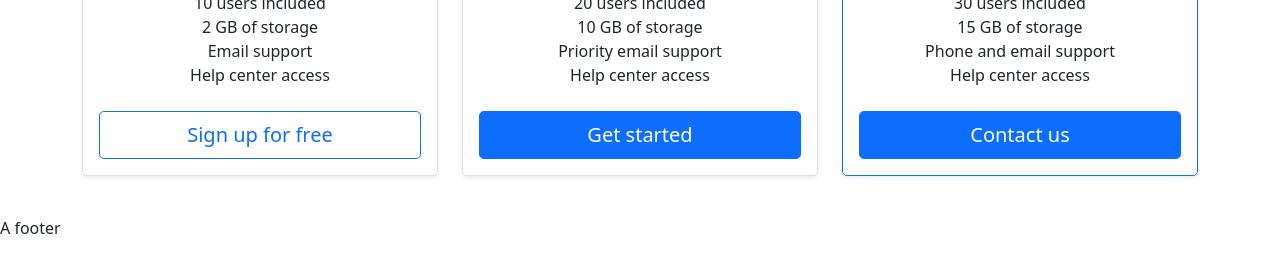
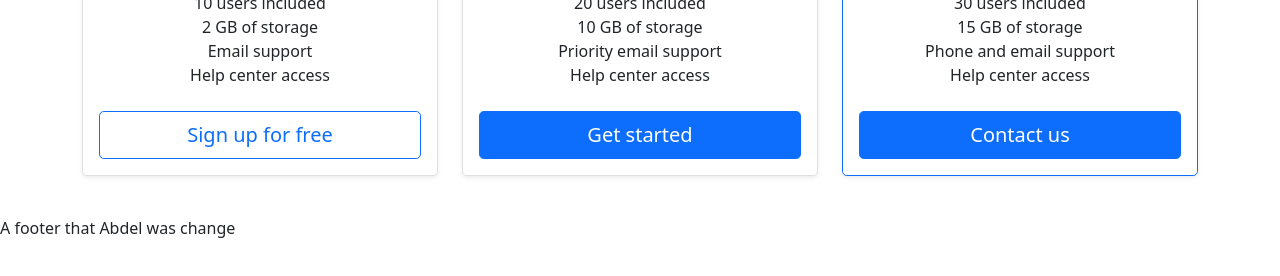
Before and after one commit to abdel-bakadiri/feature-branche, a plain HTML site: page index.html in a window 1280 px wide. Shown: the part 218-494 px from the top of the page. Drawn offline with nearby package versions, Linux system fonts and the light colour scheme.

Commit message:
updat the footer by Abdel

```diff
--- a/index.html
+++ b/index.html
@@ -149,6 +149,6 @@
         </div>
       </div>
     </div>
-    <p>A footer</p>
+    <p>A footer that Abdel was change</p>
   </body>
 </html>
```
